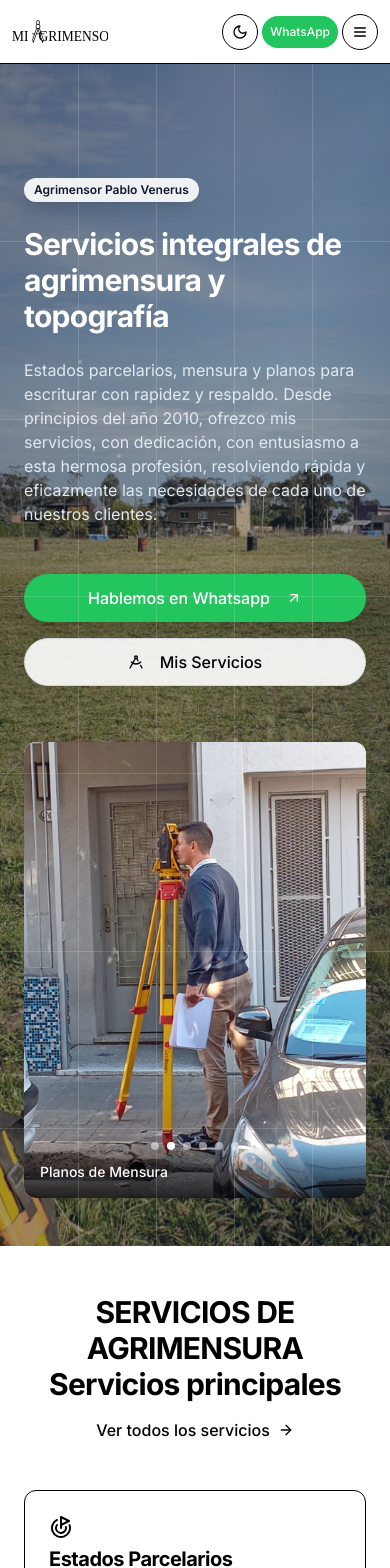
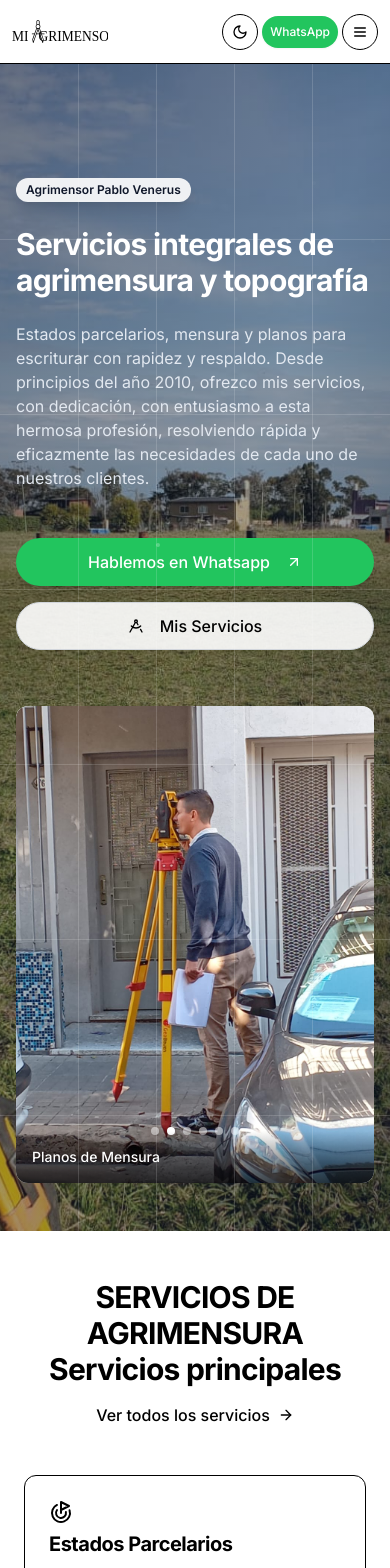
Before and after one commit to santullidev/miagrimensor-landing-page, a Next.js app: page / in a window 390 px wide. Shown: the top 1568 px of the page. Built offline with nearby package versions, Linux system fonts and the light colour scheme.

Commit message:
Fix horizontal overflow issues - Comprehensive responsive design optimization for mobile devices

```diff
--- a/app/globals.css
+++ b/app/globals.css
@@ -64,14 +64,68 @@
 
   html {
     @apply scroll-smooth;
+    overflow-x: hidden;
   }
 
   body {
     @apply bg-background text-foreground;
+    overflow-x: hidden;
+    max-width: 100vw;
   }
 
   button {
     @apply cursor-pointer;
+  }
+
+  /* Prevenir overflow horizontal en todos los elementos */
+  * {
+    max-width: 100%;
+    box-sizing: border-box;
+  }
+
+  /* Contenedores principales */
+  .container, .max-w-7xl, .max-w-screen-xl {
+    @apply px-4 sm:px-6 lg:px-8;
+    max-width: 100vw;
+    overflow-x: hidden;
+  }
+
+  /* Grid y flex containers */
+  .grid, .flex {
+    max-width: 100%;
+    overflow-x: hidden;
+  }
+
+  /* Texto que no debe desbordar */
+  h1, h2, h3, h4, h5, h6, p, span, div {
+    word-wrap: break-word;
+    overflow-wrap: break-word;
+  }
+
+  /* Imágenes responsivas */
+  img {
+    max-width: 100%;
+    height: auto;
+  }
+
+  /* Botones que no deben desbordar */
+  button, .btn, [role="button"] {
+    max-width: 100%;
+    white-space: nowrap;
+    overflow: hidden;
+    text-overflow: ellipsis;
+  }
+
+  /* Navegación responsiva */
+  nav {
+    max-width: 100vw;
+    overflow-x: hidden;
+  }
+
+  /* Footer responsivo */
+  footer {
+    max-width: 100vw;
+    overflow-x: hidden;
   }
 
   /* Transiciones suaves para modo oscuro */
--- a/components/features-07/features-07.tsx
+++ b/components/features-07/features-07.tsx
@@ -79,21 +79,21 @@ const features = [
 
 const Features07Page = () => {
   return (
-    <div className="min-h-screen flex items-center justify-center">
-      <div className="max-w-screen-xl w-full py-10 px-6">
-        <div className="text-center mb-12">
-          <h2 className="text-4xl md:text-5xl md:leading-[3.5rem] font-bold tracking-tight max-w-xl md:text-center md:mx-auto">
+    <div className="min-h-screen flex items-center justify-center w-full overflow-hidden">
+      <div className="max-w-screen-xl w-full py-10 px-4 sm:px-6 overflow-hidden">
+        <div className="text-center mb-12 overflow-hidden">
+          <h2 className="text-4xl md:text-5xl md:leading-[3.5rem] font-bold tracking-tight max-w-xl md:text-center md:mx-auto break-words">
             Otros servicios
           </h2>
-          <p className="text-lg text-muted-foreground mt-4 max-w-2xl mx-auto">
+          <p className="text-lg text-muted-foreground mt-4 max-w-2xl mx-auto break-words">
             Servicios especializados de agrimensura y topografía para necesidades específicas
           </p>
         </div>
 
-        <div className="grid md:grid-cols-2 lg:grid-cols-3 gap-6 mb-12">
+        <div className="grid md:grid-cols-2 lg:grid-cols-3 gap-6 mb-12 overflow-hidden">
           {features.slice(0, 6).map((feature) => (
             <Link key={feature.title} href="/otros-servicios">
-              <div className="flex gap-6 hover:ring rounded-lg p-2 -mx-2 sm:mx-0 max-w-lg transition-all duration-300 hover:scale-105">
+              <div className="flex gap-6 hover:ring rounded-lg p-2 -mx-2 sm:mx-0 max-w-lg transition-all duration-300 hover:scale-105 overflow-hidden">
                 <div className="relative h-24 aspect-square shrink-0 rounded-lg bg-gray-100 overflow-hidden">
                   <img
                     src={feature.image}
@@ -101,11 +101,11 @@ const Features07Page = () => {
                     className="rounded-lg object-cover w-full h-full"
                   />
                 </div>
-                <div className="">
-                  <span className="font-semibold tracking-tight text-lg">
+                <div className="overflow-hidden">
+                  <span className="font-semibold tracking-tight text-lg break-words">
                     {feature.title}
                   </span>
-                  <p className="mt-1 text-sm text-muted-foreground">
+                  <p className="mt-1 text-sm text-muted-foreground break-words">
                     {feature.description}
                   </p>
                 </div>
@@ -114,10 +114,10 @@ const Features07Page = () => {
           ))}
         </div>
 
-        <div className="text-center">
-          <Button asChild size="lg" className="text-sm sm:text-base md:text-lg px-3 sm:px-4 md:px-6 py-3 sm:py-4 w-full max-w-xs sm:max-w-sm md:max-w-md">
+        <div className="text-center overflow-hidden">
+          <Button asChild size="lg" className="text-sm sm:text-base md:text-lg px-3 sm:px-4 md:px-6 py-3 sm:py-4 w-full max-w-xs sm:max-w-sm md:max-w-md min-w-0">
             <Link href="/otros-servicios" className="flex items-center justify-center gap-2">
-              <span className="whitespace-normal">Ver Todos los Servicios Especializados</span>
+              <span className="whitespace-normal break-words">Ver Todos los Servicios Especializados</span>
               <ArrowRight size={16} className="sm:w-5 sm:h-5 flex-shrink-0" />
             </Link>
           </Button>
--- a/components/footer.tsx
+++ b/components/footer.tsx
@@ -118,26 +118,26 @@ const contactInfo = [
 
 const Footer = () => {
   return (
-    <footer className="mt-12 xs:mt-20 dark bg-background border-t">
-      <div className="max-w-7xl mx-auto py-8 grid grid-cols-2 sm:grid-cols-3 md:grid-cols-4 lg:grid-cols-5 xl:grid-cols-7 gap-x-8 gap-y-8 px-6">
-        <div className="col-span-full xl:col-span-2">
+    <footer className="mt-12 xs:mt-20 dark bg-background border-t w-full overflow-hidden">
+      <div className="max-w-7xl mx-auto py-8 grid grid-cols-2 sm:grid-cols-3 md:grid-cols-4 lg:grid-cols-5 xl:grid-cols-7 gap-x-8 gap-y-8 px-4 sm:px-6 w-full overflow-hidden">
+        <div className="col-span-full xl:col-span-2 overflow-hidden">
           {/* Logo */}
-          <div className="flex-shrink-0 mb-4">
+          <div className="flex-shrink-0 mb-4 overflow-hidden">
             <Logo_2/>
           </div>
 
-          <p className="mt-3 text-muted-foreground">
+          <p className="mt-3 text-muted-foreground break-words">
             Estados parcelarios, mensura y planos para escriturar con rapidez y respaldo. Desde principios del año 2010, ofrezco mis servicios, con dedicación, con entusiasmo a esta hermosa profesión, resolviendo rápida y eficazmente las necesidades de cada uno de nuestros clientes.
           </p>
 
           {/* Información de contacto */}
           <div className="mt-4 space-y-2">
             {contactInfo.map((info, index) => (
-              <div key={index} className="flex items-center gap-3">
-                <info.icon className="text-primary" size={16} />
+              <div key={index} className="flex items-center gap-3 overflow-hidden">
+                <info.icon className="text-primary flex-shrink-0" size={16} />
                 <Link
                   href={info.href}
-                  className="text-sm text-muted-foreground hover:text-foreground transition-colors"
+                  className="text-sm text-muted-foreground hover:text-foreground transition-colors break-words"
                 >
                   {info.value}
                 </Link>
--- a/components/hero.tsx
+++ b/components/hero.tsx
@@ -66,22 +66,22 @@ const Hero = () => {
 
       {/* Contenido principal */}
       <div className="relative z-20 w-full flex items-center justify-center min-h-[calc(100vh-4rem)]">
-        <div className="max-w-7xl w-full flex flex-col lg:flex-row mx-auto items-center justify-between gap-y-14 gap-x-10 px-6 py-12 lg:py-8 xl:py-12">
-          <div className="max-w-xl">
+        <div className="max-w-7xl w-full flex flex-col lg:flex-row mx-auto items-center justify-between gap-y-14 gap-x-10 px-4 sm:px-6 py-12 lg:py-8 xl:py-12 overflow-hidden">
+          <div className="max-w-xl w-full">
             <Badge className="rounded-full py-1 border-none bg-white/90 text-slate-900 hover:bg-white shadow-lg backdrop-blur-sm">
               Agrimensor Pablo Venerus
             </Badge>
-            <h1 className="mt-6 max-w-[20ch] text-3xl xs:text-4xl sm:text-5xl lg:text-[2.75rem] xl:text-5xl font-bold leading-[1.2]! tracking-tight text-white">
+            <h1 className="mt-6 max-w-[20ch] text-3xl xs:text-4xl sm:text-5xl lg:text-[2.75rem] xl:text-5xl font-bold leading-[1.2] tracking-tight text-white break-words">
               Servicios integrales de agrimensura y topografía
             </h1>
-            <p className="mt-6 max-w-[60ch] xs:text-lg text-slate-200">
+            <p className="mt-6 max-w-[60ch] xs:text-lg text-slate-200 break-words">
               Estados parcelarios, mensura y planos para escriturar con rapidez y respaldo.
               Desde principios del año 2010,  ofrezco mis servicios, con dedicación, con entusiasmo a esta hermosa profesión, resolviendo rápida y eficazmente las necesidades de cada uno de nuestros clientes.
             </p>
-            <div className="mt-12 flex flex-col sm:flex-row items-center gap-4">
+            <div className="mt-12 flex flex-col sm:flex-row items-center gap-4 w-full">
               <Button
                 size="lg"
-                className="w-full sm:w-auto rounded-full text-base bg-green-500 hover:bg-green-600 text-white shadow-lg"
+                className="w-full sm:w-auto rounded-full text-base bg-green-500 hover:bg-green-600 text-white shadow-lg min-w-0"
                 asChild
               >
                 <a href="https://api.whatsapp.com/send/?phone=5491167058156&text=Hola%21+Quisiera+un+presupuesto+sobre+un+trabajo+de+Agrimensura" target="_blank" rel="noopener noreferrer">
@@ -91,7 +91,7 @@ const Hero = () => {
               <Button
                 variant="outline"
                 size="lg"
-                className="w-full sm:w-auto rounded-full text-base shadow-none bg-white/90 hover:bg-white dark:bg-slate-800/90 dark:hover:bg-slate-800 dark:text-white dark:border-slate-600 border-gray-300"
+                className="w-full sm:w-auto rounded-full text-base shadow-none bg-white/90 hover:bg-white dark:bg-slate-800/90 dark:hover:bg-slate-800 dark:text-white dark:border-slate-600 border-gray-300 min-w-0"
                 asChild
               >
                 <a href="/servicios">
@@ -114,7 +114,7 @@ const Hero = () => {
 
             {/* Overlay con título */}
             <div className="absolute bottom-0 left-0 right-0 bg-gradient-to-t from-black/70 to-transparent p-4 z-10">
-              <p className="text-white text-sm font-medium">
+              <p className="text-white text-sm font-medium break-words">
                 {heroImages[currentImageIndex].title}
               </p>
             </div>
--- a/components/navbar/navbar.tsx
+++ b/components/navbar/navbar.tsx
@@ -6,19 +6,19 @@ import ThemeToggle from "../theme-toggle";
 
 const Navbar = () => {
   return (
-    <nav className="h-16 bg-background border-b border-accent">
-      <div className="h-full flex items-center justify-between max-w-7xl mx-auto px-3 sm:px-4 md:px-6">
-        <div className="flex-shrink-0 min-w-0 flex-1 max-w-[60%] sm:max-w-none">
+    <nav className="h-16 bg-background border-b border-accent w-full overflow-hidden">
+      <div className="h-full flex items-center justify-between max-w-7xl mx-auto px-3 sm:px-4 md:px-6 w-full overflow-hidden">
+        <div className="flex-shrink-0 min-w-0 flex-1 max-w-[60%] sm:max-w-none overflow-hidden">
           <Logo />
         </div>
 
         {/* Desktop Menu */}
         <NavMenu className="hidden md:block flex-shrink-0" />
 
-        <div className="flex items-center gap-1 sm:gap-2 md:gap-3 flex-shrink-0">
+        <div className="flex items-center gap-1 sm:gap-2 md:gap-3 flex-shrink-0 overflow-hidden">
           <ThemeToggle />
           <Button
-            className="inline-flex bg-green-500 hover:bg-green-600 text-white border-none shadow-sm text-xs sm:text-sm px-2 sm:px-3 py-1 sm:py-2 cursor-pointer"
+            className="inline-flex bg-green-500 hover:bg-green-600 text-white border-none shadow-sm text-xs sm:text-sm px-2 sm:px-3 py-1 sm:py-2 cursor-pointer min-w-0"
             size="sm"
             asChild
           >
```
